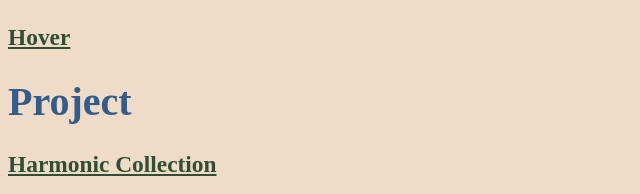
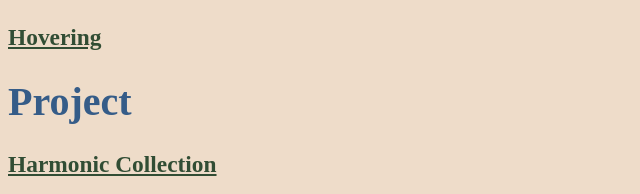
Before and after one commit to chaavisa/chaavisa.github.io, a plain HTML site: page index.html in a window 1280 px wide. Shown: the part 406-600 px from the top of the page, 0-640 px from the left. Drawn offline with Linux system fonts and the light colour scheme.

Commit message:
Update index.html

```diff
--- a/index.html
+++ b/index.html
@@ -20,7 +20,7 @@
 
 <h1>Exercise 2</h1>
 
-  <a href="exercises/hoverstates/index.html"> <h3>Hover</h3></a>
+  <a href="exercises/hoverstates/index.html"> <h3>Hovering</h3></a>
 
 
 <h1>Project</h1>
```
